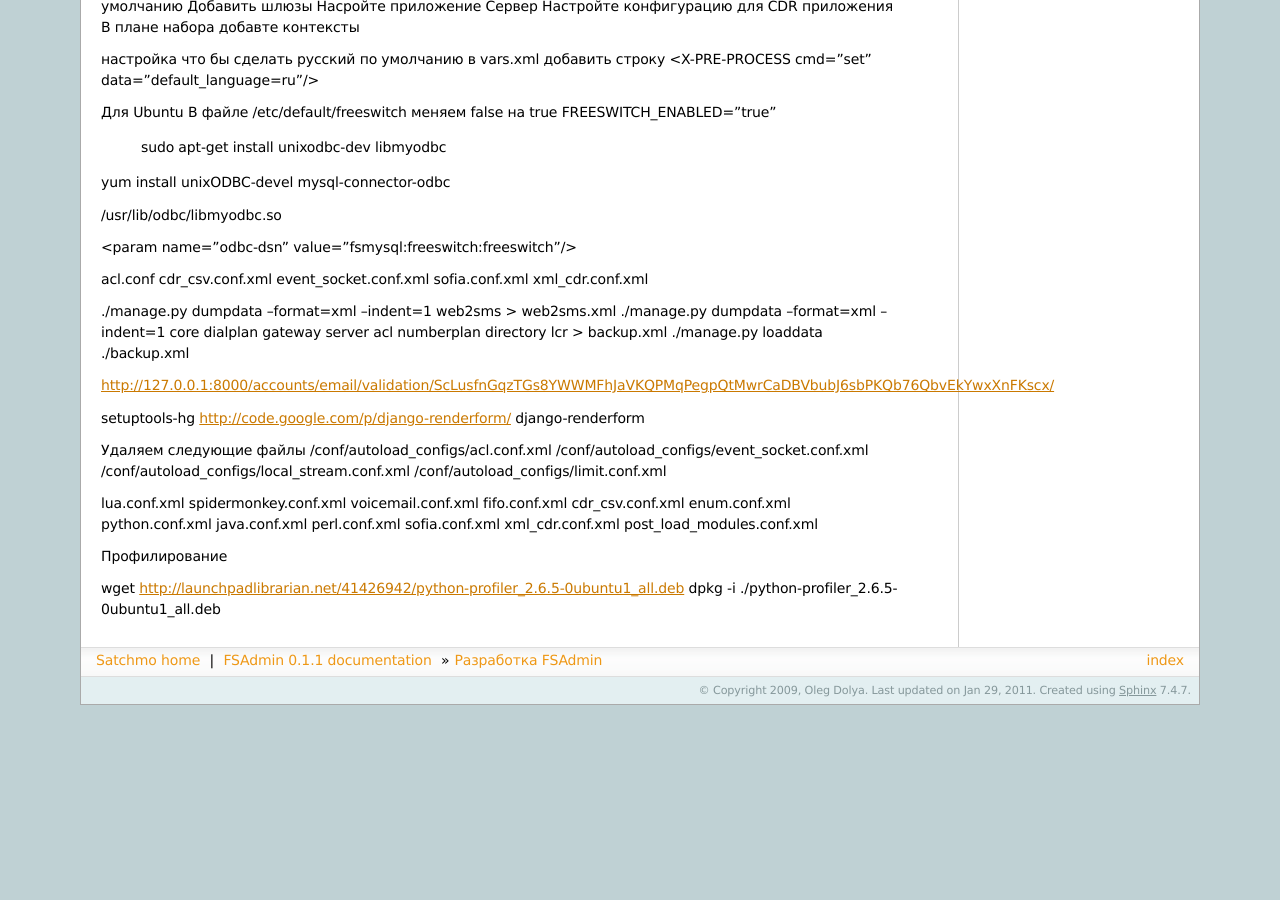
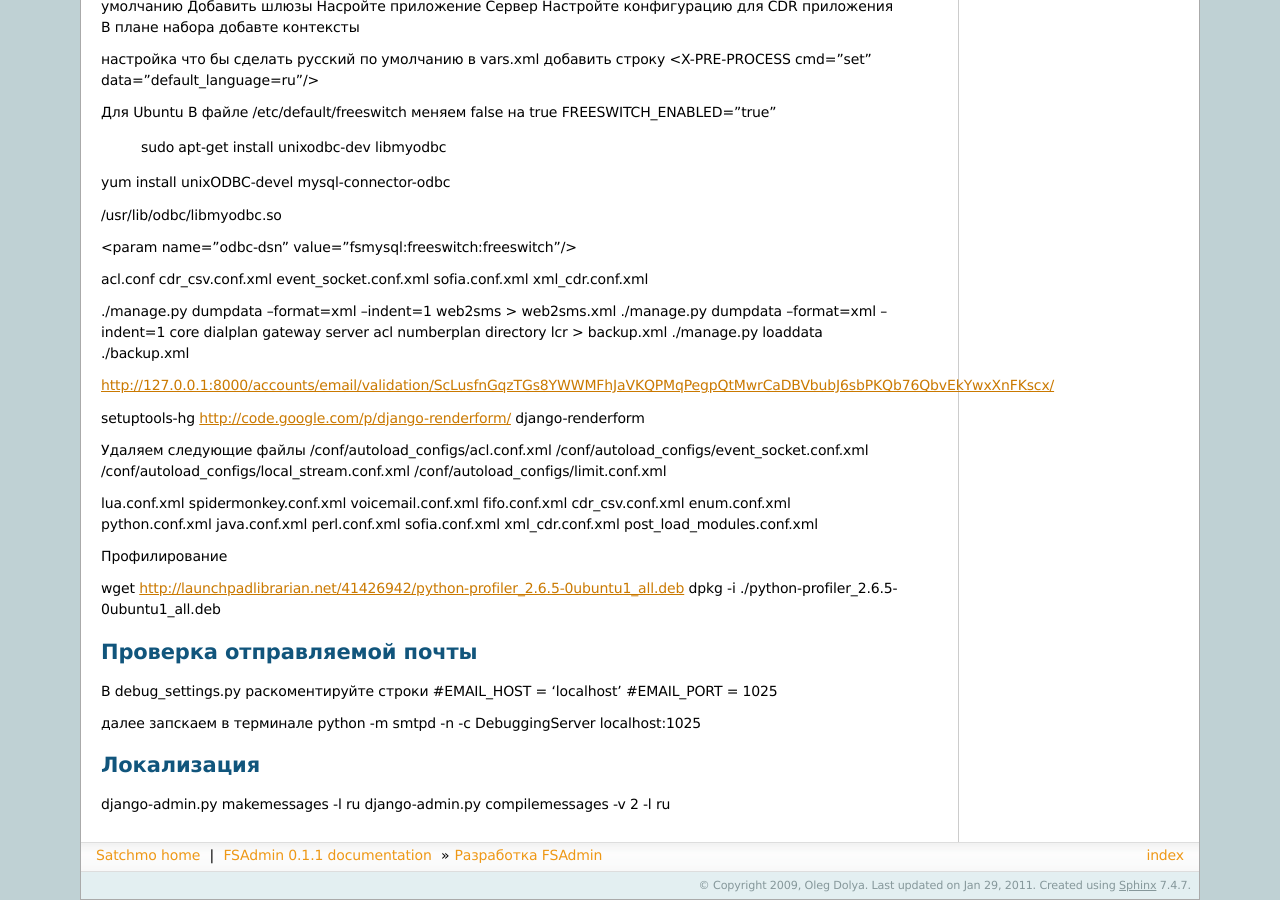
Before and after one commit to grengojbo/fsa, a Sphinx documentation site: the page built from docs/dev.txt, in a window 1280 px wide and 900 px high, scrolled down 656 px. Built offline with Sphinx 7.4.7, drawn with Linux system fonts in a browser that asks for light colours; before the commit the page ends 1361 px from its top, so only the background shows below that; some of the changed text lies outside the part shown.

```diff
--- a/README.txt
+++ b/README.txt
@@ -27,6 +27,11 @@ FreeSWITCH Admin -это веб интерфейс для администрир
         nt - Тип номера 1-Default, 2-Silver, 3-Gold, 4-Starting packet
     далее переходим в раздел Управлени Номерным планом
 1.6 Настройка абонентов
+Добавте группы Начало › Auth › Группы
+server
+support
+user - это группа в которую добавляются обычные пользователи
+
 Если Вы хотите что бы при активации новой учетной записи создавался SIP ID
 то перейдите в раздел Site Setting и активируйте  *Endpoint Module Settings > Auto create endpoint*
 
--- a/docs/dev.txt
+++ b/docs/dev.txt
@@ -96,3 +96,19 @@ post_load_modules.conf.xml
 
 wget http://launchpadlibrarian.net/41426942/python-profiler_2.6.5-0ubuntu1_all.deb
 dpkg -i ./python-profiler_2.6.5-0ubuntu1_all.deb
+
+Проверка отправляемой почты
+===========================
+
+В debug_settings.py раскоментируйте строки
+#EMAIL_HOST = 'localhost'
+#EMAIL_PORT = 1025
+
+далее запскаем в терминале
+python -m smtpd -n -c DebuggingServer localhost:1025
+
+Локализация
+===========
+
+django-admin.py makemessages -l ru
+django-admin.py compilemessages -v 2 -l ru
```
Also changed, not shown: 2 other files.
